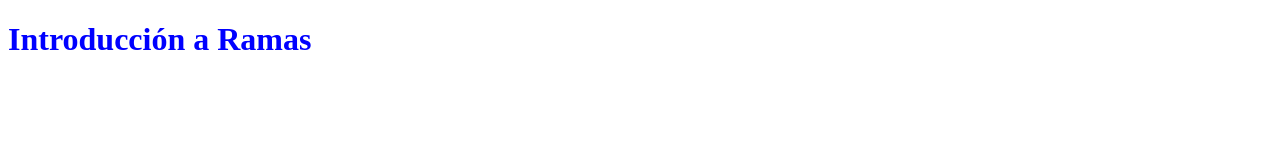
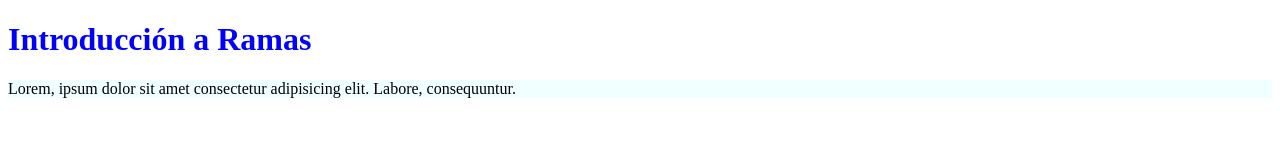
Before and after one commit to JuanPabloNardone/proyecto1, a plain HTML site: page index.html in a window 1280 px wide. Drawn offline with Linux system fonts and the light colour scheme.

Commit message:
Segundo commit con cambios

```diff
--- a/css/estilos.css
+++ b/css/estilos.css
@@ -1,3 +1,6 @@
 h1{
     color: blue;
 }
+p{
+    background-color: azure;
+}
--- a/index.html
+++ b/index.html
@@ -4,10 +4,12 @@
     <meta charset="UTF-8">
     <meta name="viewport" content="width=device-width, initial-scale=1.0">
     <link rel="stylesheet" href="css/estilos.css">
+    <script src="js/script.js"></script>
     <title>intro Ramas</title>
 </head>
 <body>
     <h1>Introducción a Ramas</h1>
+    <p>Lorem, ipsum dolor sit amet consectetur adipisicing elit. Labore, consequuntur.</p>
 
 </body>
 </html>
--- /dev/null
+++ b/js/script.js
@@ -0,0 +1 @@
+console.log("Hola Mundo")
```
